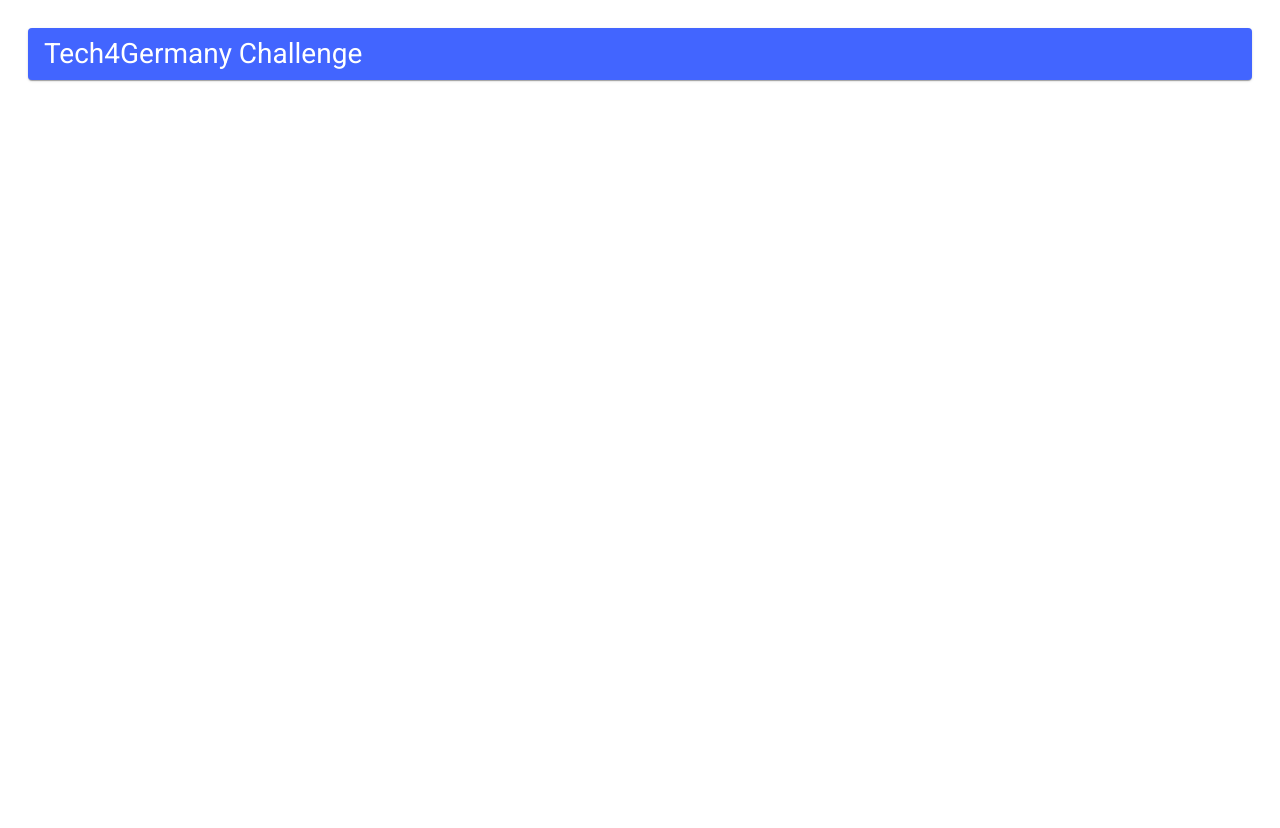
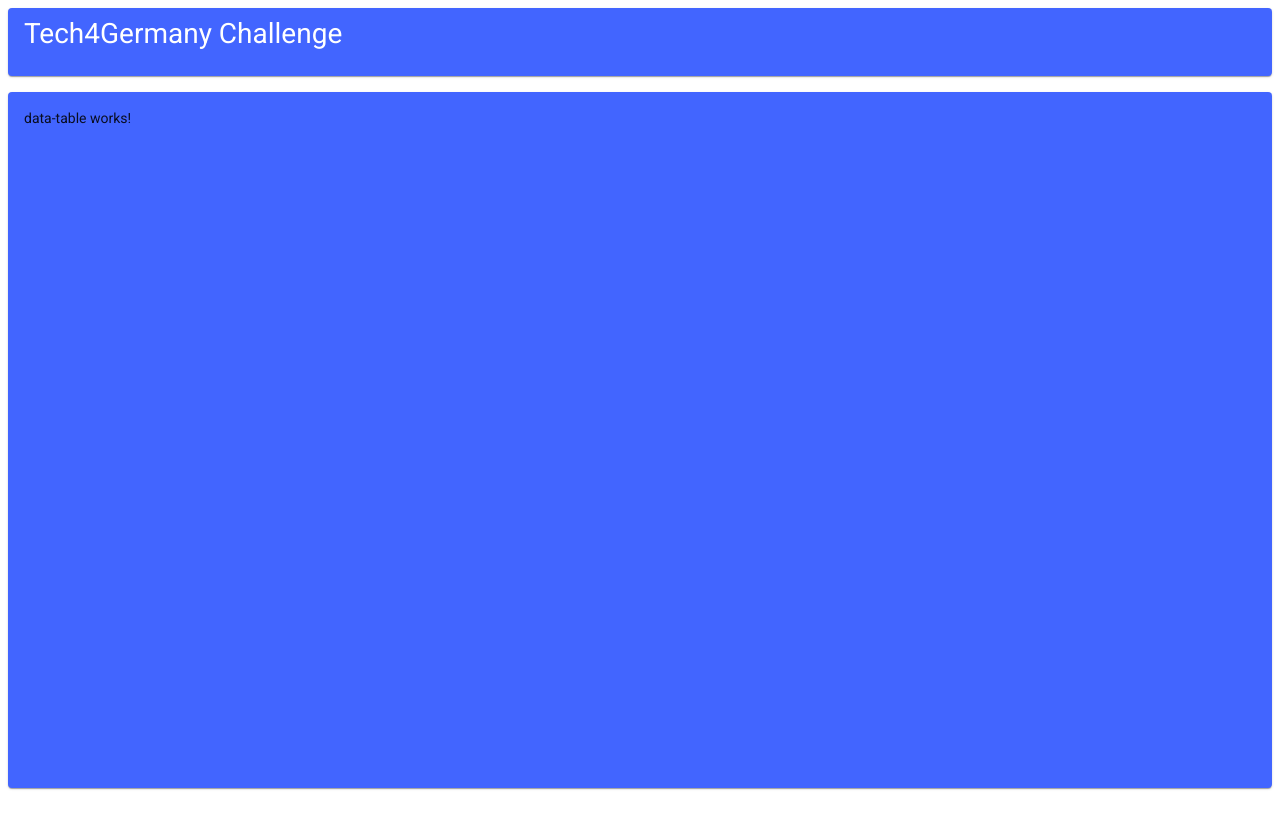
Before and after one commit to ChristianBernhard/Tech4GermanyChallenge, an Angular app: page / in a window 1280 px wide. After the commit the page ends 800 px from the top, so only its background shows below. Built offline with nearby package versions, Linux system fonts and the light colour scheme.

Commit message:
setup datatable

```diff
--- a/src/app/app.component.css
+++ b/src/app/app.component.css
@@ -1,6 +1,24 @@
-mat-card {
-    margin: 1em;
+.navbar{
+    margin: 1vh;
     background-color: #4265FF;
     color: #fff;
     font-size: 2em;
+    height: 5vh;
 }
+
+.top-container {
+    height: 100vh;
+    display: flex;
+    flex-direction: column;
+}
+
+.container {
+    display: flex;
+    flex-direction: row;
+    height: 100%;
+}
+
+app-data-table {
+    flex-grow: 1;
+    height: 83vh;
+}
--- a/src/app/app.component.html
+++ b/src/app/app.component.html
@@ -1 +1,6 @@
-<mat-card> Tech4Germany Challenge </mat-card>
+<div class="top-container">
+
+<mat-card class="navbar"> Tech4Germany Challenge </mat-card>
+<div class="container"> <app-data-table> </app-data-table> </div>
+
+</div>
--- a/src/app/app.module.ts
+++ b/src/app/app.module.ts
@@ -4,11 +4,13 @@
 import { AppComponent } from './app.component';
 import { BrowserAnimationsModule } from '@angular/platform-browser/animations';
 import { MatCardModule } from '@angular/material/card';
+import { DataTableComponent } from './data-table/data-table.component';
 
 
 @NgModule({
   declarations: [
     AppComponent,
+    DataTableComponent,
   ],
   imports: [
     BrowserModule,
--- /dev/null
+++ b/src/app/data-table/data-table.component.css
@@ -0,0 +1,5 @@
+mat-card {
+    height: 100%;
+    background-color: #4265FF;
+    margin: 1vh;
+}
--- /dev/null
+++ b/src/app/data-table/data-table.component.html
@@ -0,0 +1 @@
+<mat-card>data-table works!</mat-card>
--- /dev/null
+++ b/src/app/data-table/data-table.component.ts
@@ -0,0 +1,15 @@
+import { Component, OnInit } from '@angular/core';
+
+@Component({
+  selector: 'app-data-table',
+  templateUrl: './data-table.component.html',
+  styleUrls: ['./data-table.component.css']
+})
+export class DataTableComponent implements OnInit {
+
+  constructor() { }
+
+  ngOnInit(): void {
+  }
+
+}
```
Also changed, not shown: 1 other file (tests, documents, lock files or other folders).
